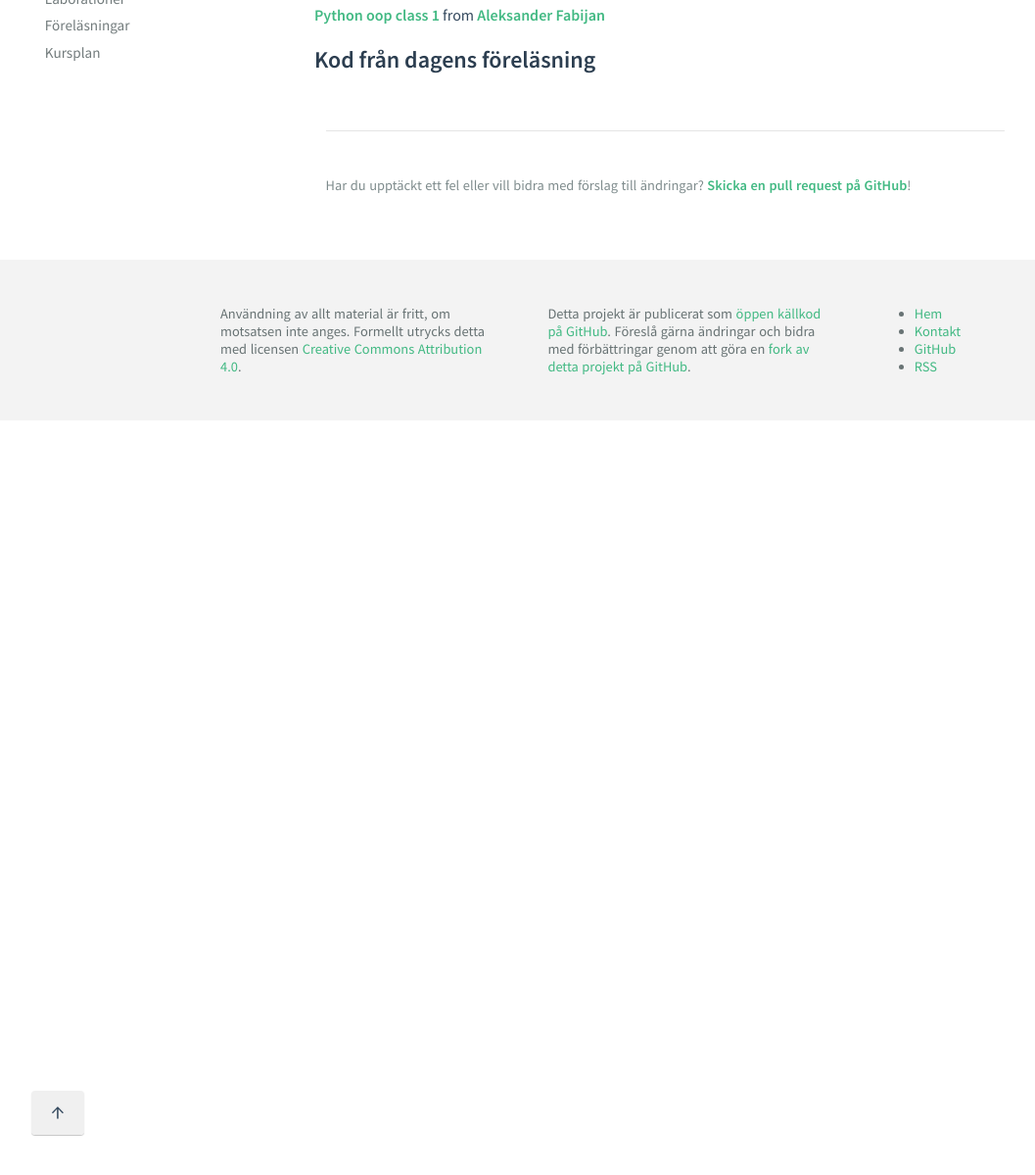
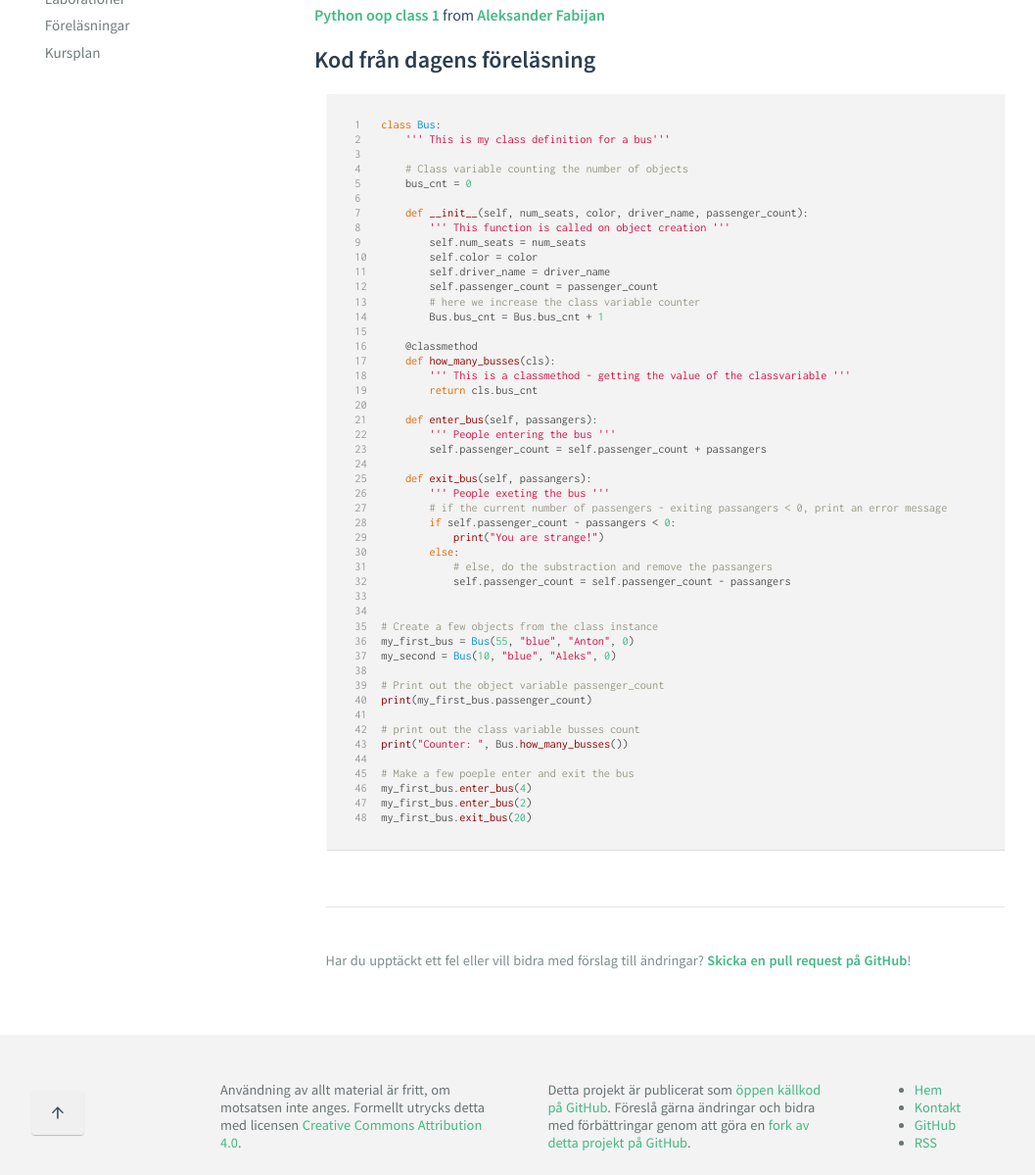
Before and after one commit to stefangeneralao/ia-oop-python, a Jekyll site: the page built from courses/da361a/lectures/F03.md, in a window 1280 px wide and 1400 px high, scrolled down 457 px, cut to the strip 201-1400 px from the top of the window. Shown: the whole strip at 98% size, without its empty margins (15-1072 px from the left). Built offline with Jekyll 4.4.1, drawn with Linux system fonts in a browser that asks for light colours.

Commit message:
Added code to the lecture

```diff
--- a/courses/da361a/lectures/F03.md
+++ b/courses/da361a/lectures/F03.md
@@ -12,5 +12,52 @@ code: da361a
 ## Kod från dagens föreläsning
 
 {% highlight python linenos %}
+class Bus:
+    ''' This is my class definition for a bus'''
 
+    # Class variable counting the number of objects
+    bus_cnt = 0
+
+    def __init__(self, num_seats, color, driver_name, passenger_count):
+        ''' This function is called on object creation '''
+        self.num_seats = num_seats
+        self.color = color
+        self.driver_name = driver_name
+        self.passenger_count = passenger_count
+        # here we increase the class variable counter
+        Bus.bus_cnt = Bus.bus_cnt + 1
+
+    @classmethod
+    def how_many_busses(cls):
+        ''' This is a classmethod - getting the value of the classvariable '''
+        return cls.bus_cnt
+
+    def enter_bus(self, passangers):
+        ''' People entering the bus '''
+        self.passenger_count = self.passenger_count + passangers
+
+    def exit_bus(self, passangers):
+        ''' People exeting the bus '''
+        # if the current number of passengers - exiting passangers < 0, print an error message
+        if self.passenger_count - passangers < 0:
+            print("You are strange!")
+        else:
+            # else, do the substraction and remove the passangers
+            self.passenger_count = self.passenger_count - passangers
+
+
+# Create a few objects from the class instance
+my_first_bus = Bus(55, "blue", "Anton", 0)
+my_second = Bus(10, "blue", "Aleks", 0)
+
+# Print out the object variable passenger_count
+print(my_first_bus.passenger_count)
+
+# print out the class variable busses count
+print("Counter: ", Bus.how_many_busses())
+
+# Make a few poeple enter and exit the bus
+my_first_bus.enter_bus(4)
+my_first_bus.enter_bus(2)
+my_first_bus.exit_bus(20)
 {% endhighlight %}
```
